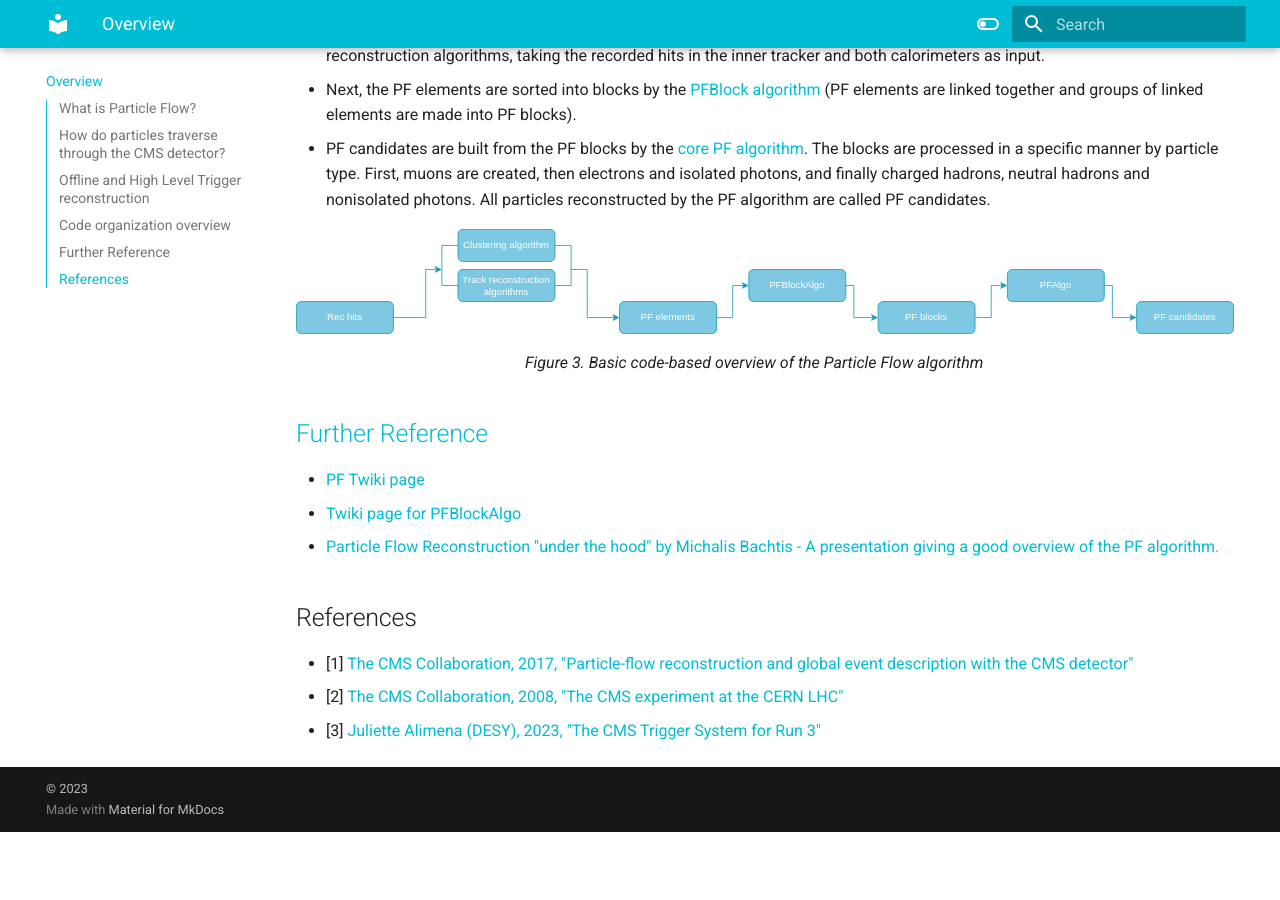
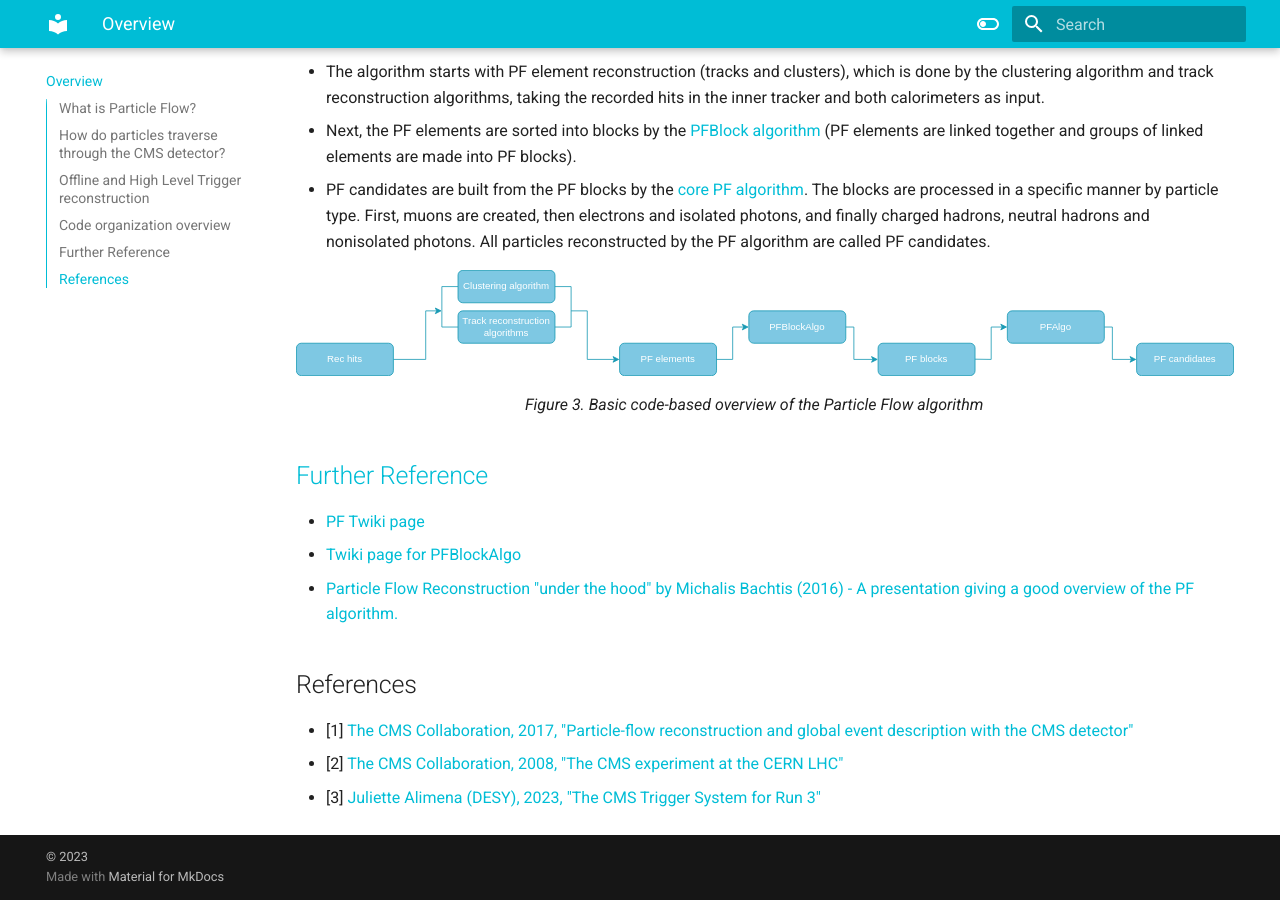
Before and after one commit to nseeba/PF-documentation, an MkDocs documentation site: the page built from docs/index.md, in a window 1280 px wide and 900 px high, scrolled down 3878 px. Built offline with MkDocs 1.6.1 and Material for MkDocs 9.7.7, drawn with Linux system fonts in a browser that asks for light colours; formulas are drawn with MathJax 3; before the commit the page ends 4710 px from its top, so only the background shows below that.

Commit message:
further reference updates

```diff
--- a/docs/index.md
+++ b/docs/index.md
@@ -40,6 +40,7 @@ The central feature of the  CMS detector is a large superconducting solenoid mag
 <figure markdown>
   ![cmsslice](assets/cmsslice.png){align="center"}
   <figcaption>Figure 1. Schematic of the specific particle interactions in a transverse slice of the CMS detector <a href="https://iopscience.iop.org/article/10.1088/1748-0221/3/08/S08004/pdf" target="_blank" rel="noopener">[2]</a> </figcaption>
+  fig.align = 'right'
  </figure>
 
 1. From the interaction point outwards, particles first enter the inner tracking system, where charged particle trajectories (tracks) and origins (vertices) are reconstructed from hits in the layers of the CMS tracking system. The tracks are bent due to the magnetic field, which enables the measurement of charged particle momentum and electric charge.
@@ -90,7 +91,7 @@ The physics-based overview of the Particle Flow reconstruction and identificatio
 
 * <a href="https://twiki.cern.ch/twiki/bin/view/CMSPublic/SWGuideParticleFlow" target="_blank" rel="noopener">PF Twiki page</a>
 * <a href="https://twiki.cern.ch/twiki/bin/view/CMSPublic/SWGuideParticleFlowLinking" target="_blank" rel="noopener">Twiki page for PFBlockAlgo</a>
-* <a href="https://indico.cern.ch/event/544648/contributions/2210348/attachments/1295996/1932331/BachtisJME_PF.pdf" target="_blank" rel="noopener">Particle Flow Reconstruction "under the hood" by Michalis Bachtis - A presentation giving a good overview of the PF algorithm.</a>
+* <a href="https://indico.cern.ch/event/544648/contributions/2210348/attachments/1295996/1932331/BachtisJME_PF.pdf" target="_blank" rel="noopener">Particle Flow Reconstruction "under the hood" by Michalis Bachtis (2016) - A presentation giving a good overview of the PF algorithm.</a>
 
 
 
```
